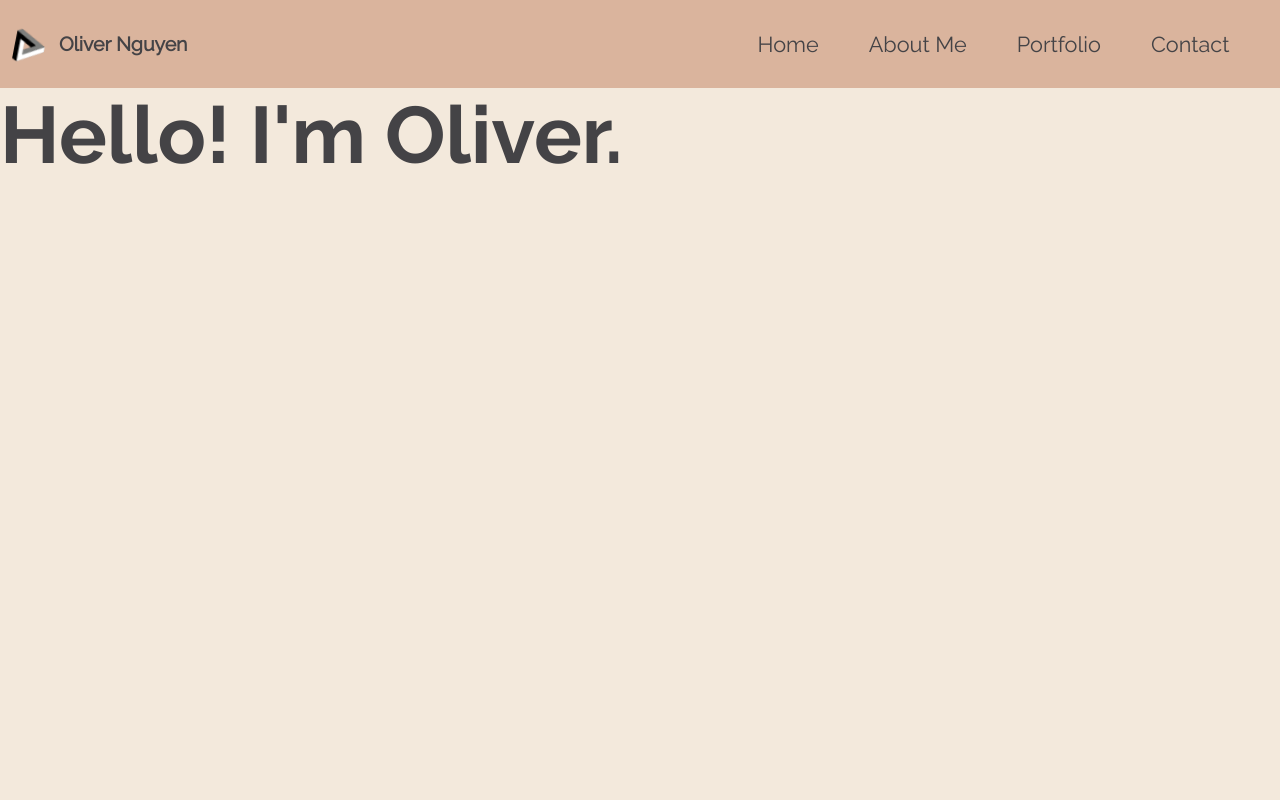
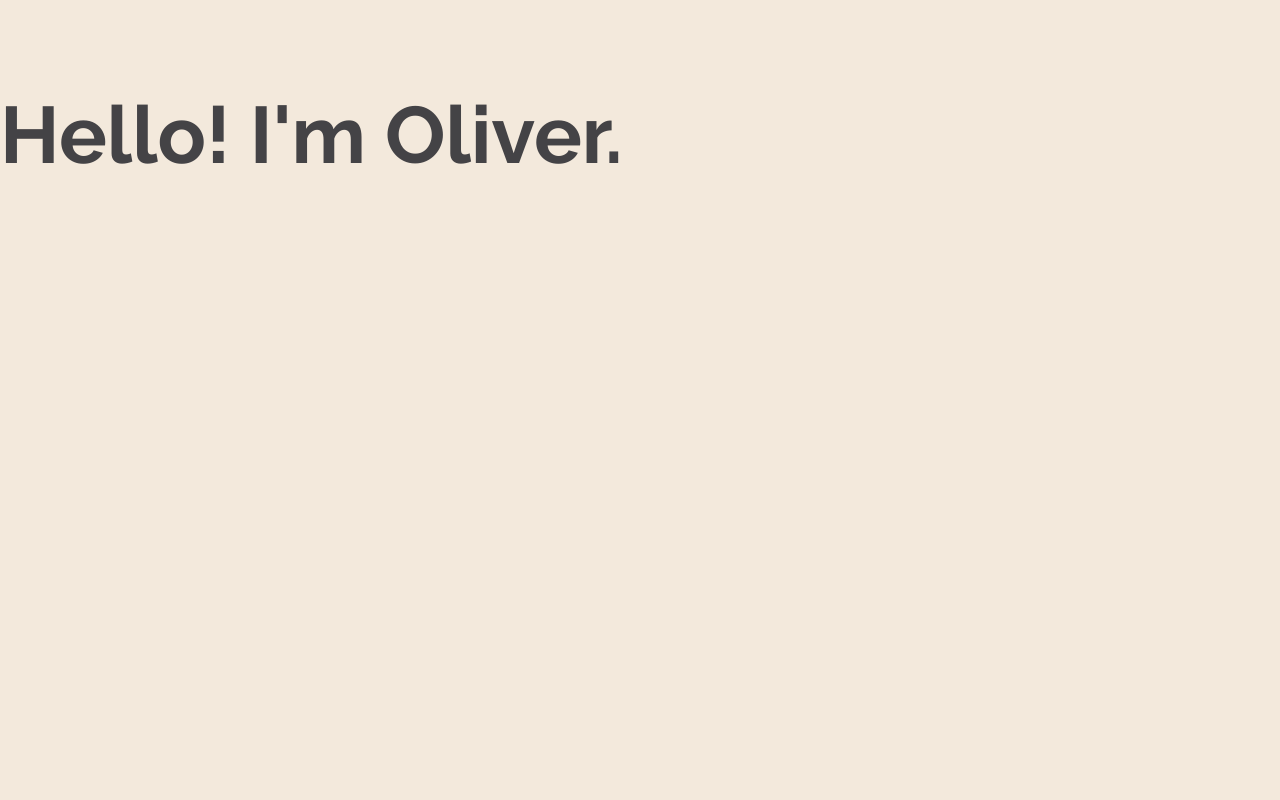
Before and after one commit to oliverwebp/oliverpng, a React (Create React App) app: page / in a window 1280 px wide. Shown: the top 800 px of the page. Built offline with nearby package versions, Linux system fonts and the light colour scheme.

Commit message:
Navbar Class with scrolling listening

```diff
--- a/public/index.html
+++ b/public/index.html
@@ -31,7 +31,7 @@
     <title>Oliver Nguyen</title>
   </head>
   <body>
-    <noscript>You need to enable JavaScript to run this app.</noscript>
+    <noscript>Oliver Nguyen's Website.</noscript>
     <div id="root"></div>
     <!--
       This HTML file is a template.
--- a/src/App.css
+++ b/src/App.css
@@ -2,77 +2,3 @@
 .App {
   text-align: center;
 }
-
-.App-logo {
-  height: 30px;
-  pointer-events: none;
-  margin-top: 1.2em;
-  margin-right: 1em;
-
-}
-
-.Left-nav {
-  min-width: 7%;
-  display: flex;
-  max-width: 50%;
-  font-size: .5em;
-  height: 100%;
-  padding-left: 1%;
-  justify-content: left;
-}
-
-.Right-nav {
-  min-width: 7%;
-  max-width: 50%;
-  height:100%;
-  padding-right: 2%;
-}
-
-.nav-bar {
-  list-style: none;
-  display: flex;
-}
-
-.Nav-main {
-  display: flex;
-  justify-content: space-between;
-  align-items: center;
-  min-width: 100%;
-
-}
-.nav-bar > li {
-  padding: 25px;
-  font-size: smaller;
-}
-
-@media (prefers-reduced-motion: no-preference) {
-  .App-logo {
-    animation: App-logo-spin infinite 20s linear;
-  }
-}
-
-.App-header {
-  background-color: #DAB49D;
-  min-height: 10vh;
-  max-height: 11vh;
-  box-shadow: 0px 0px 8px 2px black;
-  display: flex;
-  flex-direction: column;
-  align-items: center;
-  justify-content: center;
-  font-size: calc(10px + 2vmin);
-  color: #444346;
-}
-
-.App-link {
-  color: orange;
-}
-
-@keyframes App-logo-spin {
-  from {
-    transform: rotate(0deg);
-  }
-  to {
-    transform: rotate(360deg);
-  }
-}
--- a/src/App.js
+++ b/src/App.js
@@ -1,32 +1,17 @@
-import logo from './logo.svg';
 import './App.css';
-import './Footer.js';
 import Footer from './Footer.js';
 import Body from './Body';
-import penrose from './penrose.png';
+import Navbar from './Navbar';
+import React from 'react';
 
 function App() {
 
   return (
-
     <div>
-      <header className='App-header'>
-        <nav className='Nav-main'>
-          <div className='Left-nav'><img src={penrose} className="App-logo" alt="logo" /> <h2>Oliver Nguyen</h2></div>
-          <div className='Right-nav'>
-            <ol className='nav-bar'>
-              <li>Home</li>
-              <li>About Me</li>
-              <li>Portfolio</li>
-              <li>Contact</li>
-            </ol>
-          </div>
-        </nav>
-      </header>
+      <Navbar/>
       <Body/>
       <Footer/>
     </div>
   );
 }
-
 export default App;
--- a/src/Body.css
+++ b/src/Body.css
@@ -1,6 +1,9 @@
 .Body {
-    min-height: 100vh;
+    min-height: 400vh;
     background-color: #F3E9DC;
+}
+.top {
+    height: 11vh;
 }
 @font-face {
     font-family: thicker;
--- a/src/Body.js
+++ b/src/Body.js
@@ -3,6 +3,7 @@ import './Body.css';
 function Body() {
     return (
         <div className='Body'>
+            <div className='top'></div>
             <h1 className='thick'>
                 Hello! I'm Oliver.
             </h1>
--- /dev/null
+++ b/src/Navbar.css
@@ -0,0 +1,130 @@
+
+.App-logo {
+    height: 30px;
+    pointer-events: none;
+    margin-top: 1.2em;
+    margin-right: 1em;
+
+  }
+
+  .Left-nav {
+    min-width: 7%;
+    display: flex;
+    max-width: 50%;
+    font-size: .5em;
+    height: 100%;
+    padding-left: 1%;
+    justify-content: left;
+    padding-top: 2em;
+  }
+
+  .Right-nav {
+    min-width: 7%;
+    max-width: 50%;
+    height:100%;
+    padding-right: 2%;
+    padding-top: 0;
+  }
+
+  .nav-bar {
+    list-style: none;
+    display: flex;
+  }
+
+  .Nav-main {
+    display: flex;
+    justify-content: space-between;
+    align-items: center;
+    min-width: 100%;
+    height:100%;
+
+  }
+  .nav-bar > li {
+    padding: 25px;
+    padding-top: 0;
+    font-size: smaller;
+  }
+
+  @media (prefers-reduced-motion: no-preference) {
+    .App-logo {
+      animation: App-logo-spin infinite 20s linear;
+    }
+  }
+
+ /* header {
+    height: 11vh;
+    position: fixed;
+    top: 0;
+    width: 100%;
+    transition:all 300ms ease-in-out;
+
+    box-shadow: none;
+    display: flex;
+    flex-direction: column;
+    align-items: center;
+    justify-content: center;
+    font-size: calc(10px + 2vmin);
+    color: #444346;
+    z-index: 9999;
+    background-color: #DAB49D;
+    filter: drop-shadow(0 -10px 20px rgb(170,170,170))
+
+  } */
+  .active {
+    height: 10vh;
+    position: fixed;
+    top: 0;
+    width: 100%;
+   /* transition:all 300ms ease-in-out; */
+
+    box-shadow: none;
+    display: flex;
+    flex-direction: column;
+    align-items: center;
+    justify-content: center;
+    font-size: calc(10px + 2vmin);
+    color: #444346;
+    z-index: 9999;
+    background-color: #DAB49D;
+    transition: background-color 800ms ease-in-out;
+
+    filter: drop-shadow(0 -10px 20px rgb(170,170,170));
+    box-shadow: 0 0 8px black;
+
+  }
+  .hidden {
+    height: 10vh;
+    position: fixed;
+    top: 0;
+    width: 100%;
+    transition: box-shadow .4s;
+    /*transition:all 300ms ease-in-out; */
+
+    box-shadow: none;
+    display: flex;
+    flex-direction: column;
+    align-items: center;
+    justify-content: center;
+    font-size: calc(10px + 2vmin);
+    color: #444346;
+
+    background-color: transparent;
+    transition: opacity 400ms;
+    opacity: 0;
+    transition: background-color 500ms ease-in-out;
+    transition: z-index 0.4s step-end, opacity 0.3s ease-in-out;
+    z-index: -1;
+    filter: drop-shadow(0 -10px 20px rgb(170,170,170))
+  }
+  .App-link {
+    color: orange;
+  }
+
+  @keyframes App-logo-spin {
+    from {
+      transform: rotate(0deg);
+    }
+    to {
+      transform: rotate(360deg);
+    }
+  }
--- /dev/null
+++ b/src/Navbar.js
@@ -0,0 +1,45 @@
+import penrose from './penrose.png'
+import './Navbar.css';
+import React from 'react';
+class Navbar extends React.Component{
+    constructor() {
+        super();
+        this.state = {
+            show:true,
+            scrollPos: 0
+        }
+    }
+    componentDidMount() {
+        window.addEventListener('scroll',this.handleScroll)
+    }
+    componentWillUnmount() {
+        window.removeEventListener('scroll',this.handleScroll)
+    }
+    handleScroll = () => {
+        console.log(document.body.getBoundingClientRect())
+        this.setState({
+            scrollPos:document.body.getBoundingClientRect().top,
+            show: document.body.getBoundingClientRect().top > this.state.scrollPos
+        })
+    }
+
+    render() {
+    return <header className={this.state.show ? 'active' : 'hidden'}>
+        <nav className='Nav-main'>
+          <div className='Left-nav'><img src={penrose} className="App-logo" alt="logo" /> <h2>Oliver Nguyen</h2></div>
+          <div className='Right-nav'>
+            <ol className='nav-bar'>
+              <li>Home</li>
+              <li>About Me</li>
+              <li>Portfolio</li>
+              <li>Contact</li>
+            </ol>
+          </div>
+        </nav>
+
+      </header>;
+
+    }
+}
+
+export default Navbar;
```
